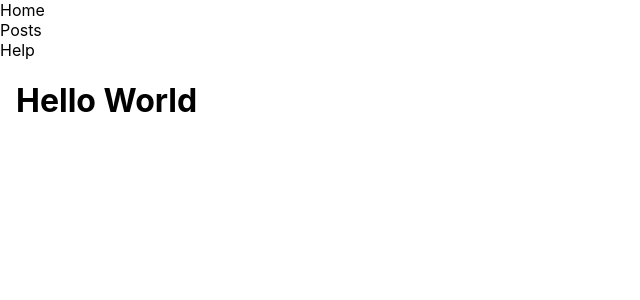
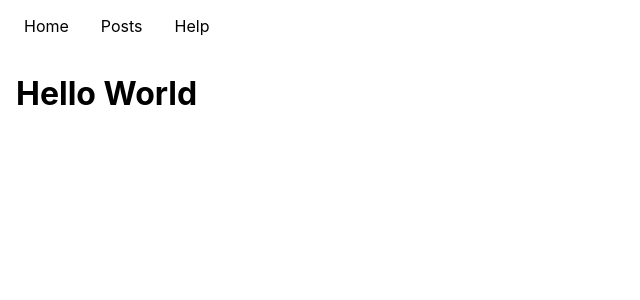
Before and after one commit to quedet/Next.js-json-small-project, a Next.js app: page / in a window 1280 px wide. Shown: the top 300 px of the page, without its empty margins (0-640 px from the left). Built offline with nearby package versions, Linux system fonts and the light colour scheme.

Commit message:
Atomic Design Principle Integration

```diff
--- /dev/null
+++ b/components/atoms/Link/index.js
@@ -0,0 +1,14 @@
+import * as link_style from './link.module.css';
+import Link from 'next/link'
+
+export default function NavLink ({ path, label, active }) {
+
+    //.replace(/^\/+|\/+$/g, '')
+
+
+    return (
+        <div className={link_style.nav_item}>
+            <Link href={path} className={active && link_style.active}>{label}</Link>
+        </div>
+    )
+}
--- /dev/null
+++ b/components/atoms/Link/link.module.css
@@ -0,0 +1,12 @@
+/* .nav_item {
+
+} */
+
+.nav_item a {
+    padding: 0.5rem;
+}
+
+.active {
+    background-color: #fff;
+    color: #000;
+}
--- /dev/null
+++ b/components/molecules/NavMenu/index.js
@@ -0,0 +1,13 @@
+import NavLink from "../../atoms/Link"
+import * as NavMenuLink from "./navmenu.module.css"
+
+export default function NavMenu ({ NavLinks }) {
+
+    return (
+        <nav className={NavMenuLink.nav_menu}>
+            {NavLinks && NavLinks.map(item => (
+                <NavLink key={item.id} path={item.path} label={item.label} />
+            ))}
+        </nav>
+    )
+}
--- /dev/null
+++ b/components/molecules/NavMenu/navmenu.module.css
@@ -0,0 +1,4 @@
+.nav_menu {
+    display: flex;
+    gap: 1rem;
+}
--- /dev/null
+++ b/components/organisms/Header/Header.module.css
@@ -0,0 +1,4 @@
+.header_container {
+    padding: 1rem 0;
+    border-bottom: 1px solid #fff;
+}
--- /dev/null
+++ b/components/organisms/Header/index.js
@@ -0,0 +1,10 @@
+import NavMenu from "../../molecules/NavMenu"
+import * as headerStyle from "./Header.module.css"
+
+export default function HeaderComponent ({ NavLinks }) {
+    return (
+        <div className={headerStyle.header_container}>
+            <NavMenu NavLinks={NavLinks}/>
+        </div>
+    )
+}
--- a/pages/_app.js
+++ b/pages/_app.js
@@ -1,5 +1,5 @@
 import '../styles/globals.css'
-import Link from 'next/link'
+import HeaderComponent from '../components/organisms/Header'
 
 const NavLists = [
     {
@@ -22,14 +22,8 @@ const NavLists = [
 export default function MyApp({ Component, pageProps }) {
     return (
         <div id='my-app'>
-            <header>
-                <nav>
-                    {NavLists && NavLists.map(nav => (
-                        <div key={nav.id}>
-                            <Link href={nav.path}>{nav.label}</Link>
-                        </div>
-                    ))}
-                </nav>
+            <header className='app-header'>
+                <HeaderComponent NavLinks={NavLists} />
             </header>
             <main>
                 <Component {...pageProps} />
--- a/styles/globals.css
+++ b/styles/globals.css
@@ -16,7 +16,7 @@ a {
   box-sizing: border-box;
 }
 
-main {
+#my-app {
   padding: 0 1rem;
 }
 
```
Also changed, not shown: components/atoms/Button/button.module.css (added), components/atoms/Button/index.js (added), 1 other file (tests, documents, lock files or other folders).
